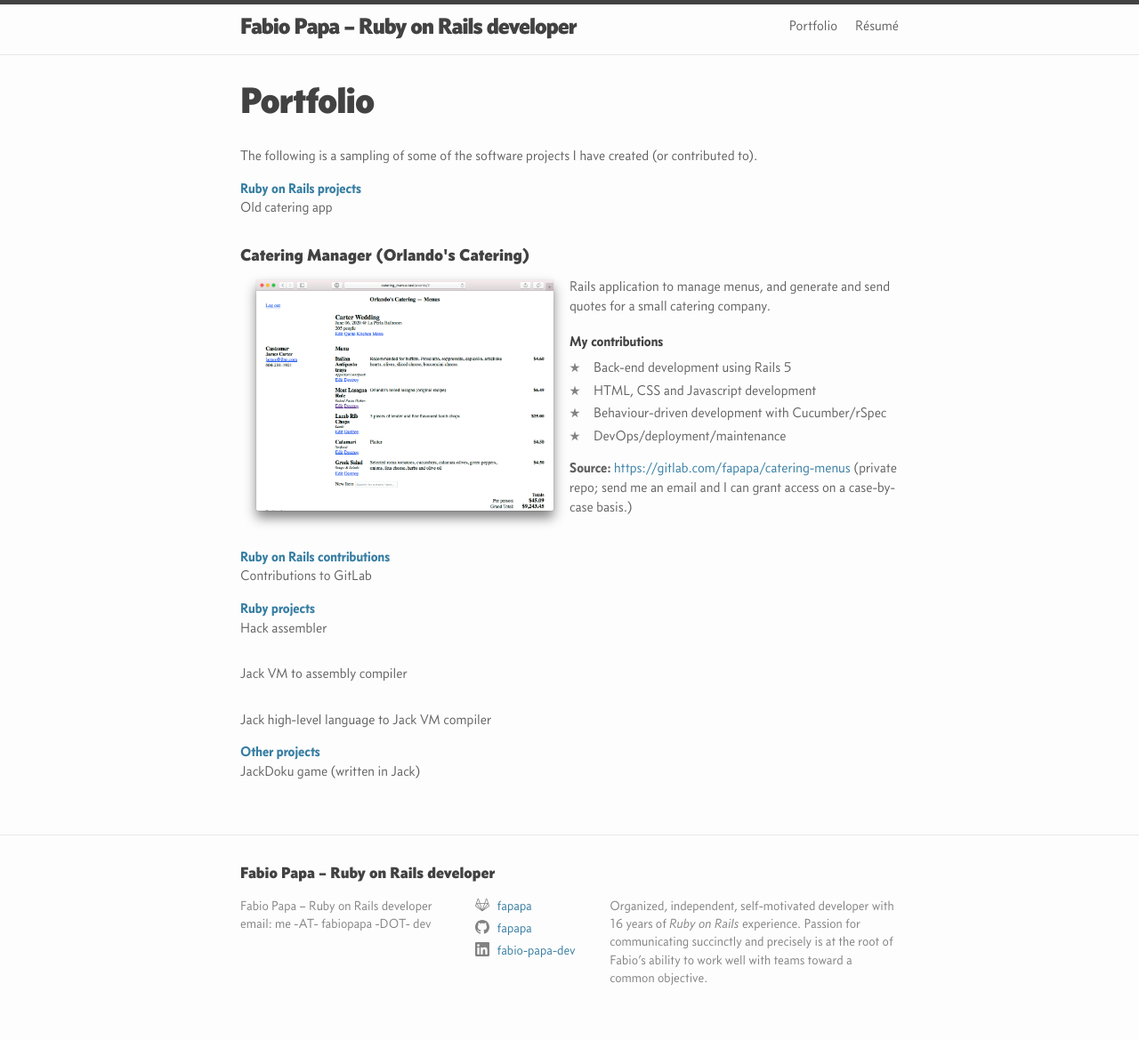
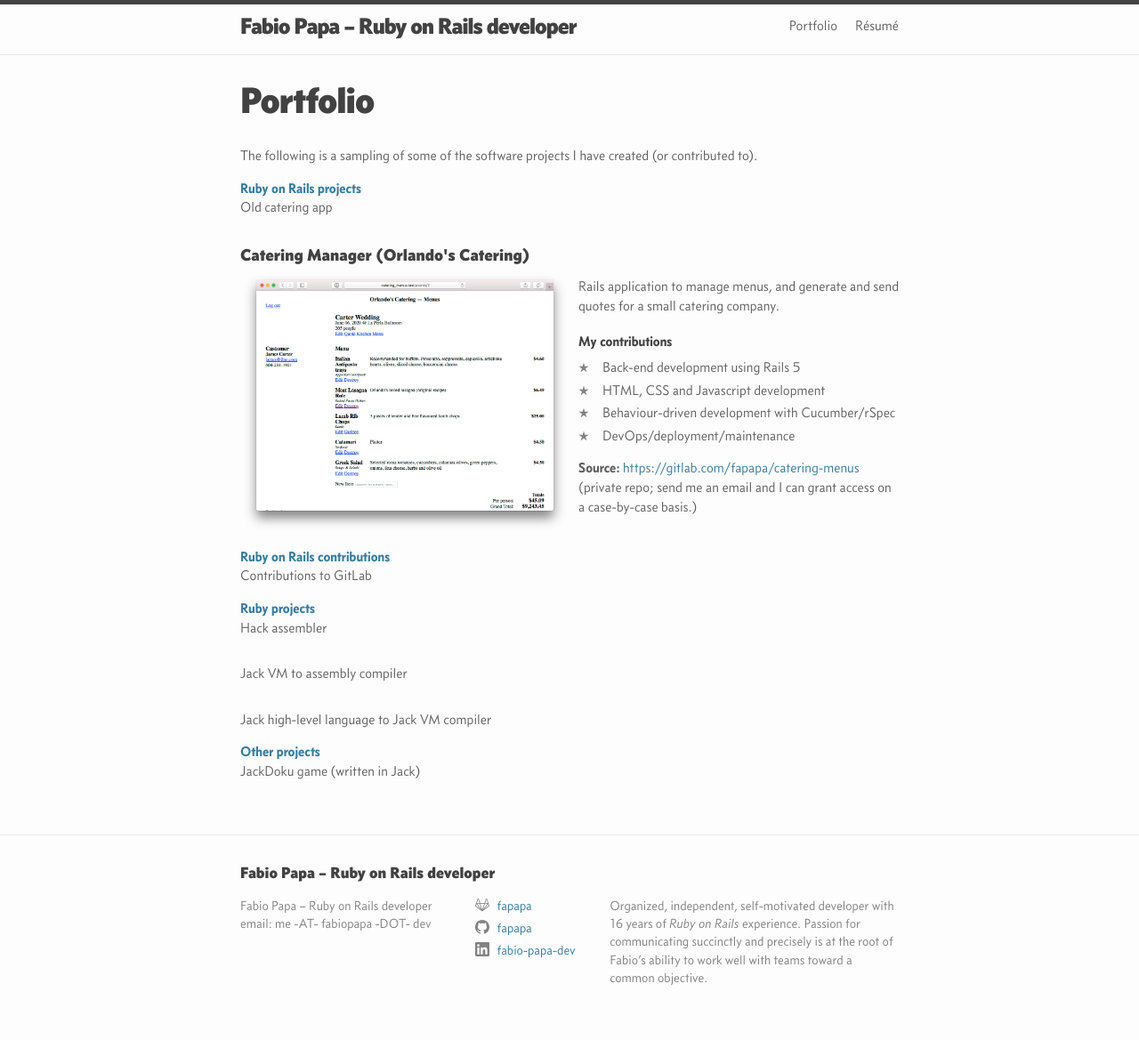
Before and after one commit to fapapa/fapapa.github.io, a Jekyll site: the page built from portfolio.md, in a window 1280 px wide. Shown: the whole page at 89% size. Built offline with Jekyll 4.4.1, drawn with Linux system fonts in a browser that asks for light colours.

Commit message:
Add some spacing between the image and the text of a project

```diff
--- a/_sass/general.scss
+++ b/_sass/general.scss
@@ -97,5 +97,8 @@
       "screenshot contrib-list"
       "screenshot source";
     .description { padding-top: 7px; }
+    .description, h3, ul, .source {
+      margin-left: 10px;
+    }
   }
 }
```
